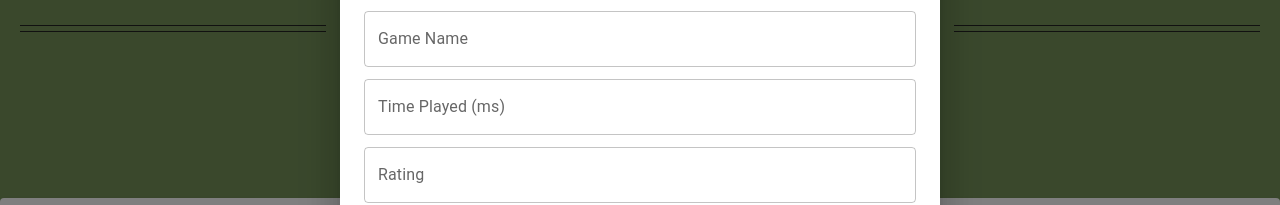
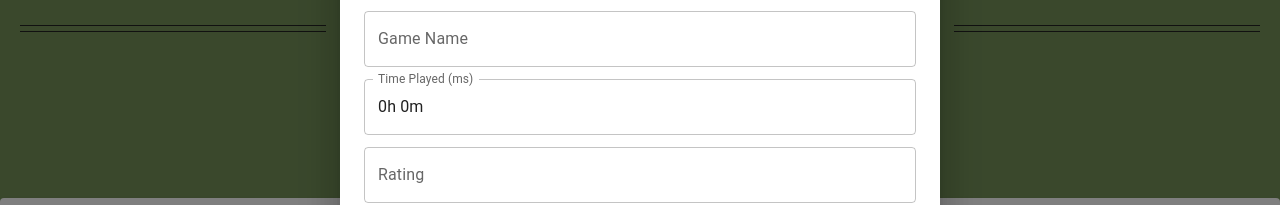
Before and after one commit to andreaschiavoi/game-backlog, a React (Create React App) app in the folder games-dashboard/: page / in a window 1280 px wide. Both pictures are taken after typing "Sample" into the empty fields and a click on the button "ADD NEW GAME". Shown: the part 257-462 px from the top of the page. Built offline with nearby package versions, Linux system fonts and the light colour scheme; no server answers.

Commit message:
Fix timePlayed edit

```diff
--- a/games-dashboard/src/GamesTable.tsx
+++ b/games-dashboard/src/GamesTable.tsx
@@ -55,6 +55,29 @@ const GamesTable: React.FC = () => {
     return `${hours}h ${minutes}m`;
   };
 
+  const convertToMilliseconds = (timeString: String): number => {
+    let hours = 0;
+    let minutes = 0;
+
+    const hoursMatch = timeString.match(/(\d+)h/);
+    const minutesMatch = timeString.match(/(\d+)m/);
+
+    // Se esistono, converti in numeri interi
+    if (hoursMatch) {
+      hours = parseInt(hoursMatch[1], 10);
+    }
+    if (minutesMatch) {
+      minutes = parseInt(minutesMatch[1], 10);
+    }
+
+    // Converti ore e minuti in millisecondi
+    const hoursInMilliseconds = hours * 60 * 60 * 1000;
+    const minutesInMilliseconds = minutes * 60 * 1000;
+
+    // Somma i millisecondi totali
+    return hoursInMilliseconds + minutesInMilliseconds;
+  };
+
   const handleClickOpen = () => {
     setSelectedGame({});
     setIsEditing(false);
@@ -74,9 +97,10 @@ const GamesTable: React.FC = () => {
 
   const handleChange = (e: React.ChangeEvent<HTMLInputElement>) => {
     const { name, value } = e.target;
+    const millisecondValue = convertToMilliseconds(value);
     setSelectedGame({
       ...selectedGame,
-      [name]: name === "millisecondPlayed" ? Number(value) : value,
+      [name]: name === "millisecondPlayed" ? Number(millisecondValue) : value,
     });
   };
 
@@ -174,10 +198,12 @@ const GamesTable: React.FC = () => {
             margin="dense"
             name="millisecondPlayed"
             label="Time Played (ms)"
-            type="number"
+            type="string"
             fullWidth
             variant="outlined"
-            value={selectedGame.millisecondPlayed || ""}
+            value={
+              formatMilliseconds(selectedGame.millisecondPlayed || 0) || String
+            }
             onChange={handleChange}
             onKeyDown={handleKeyDown}
           />
```
